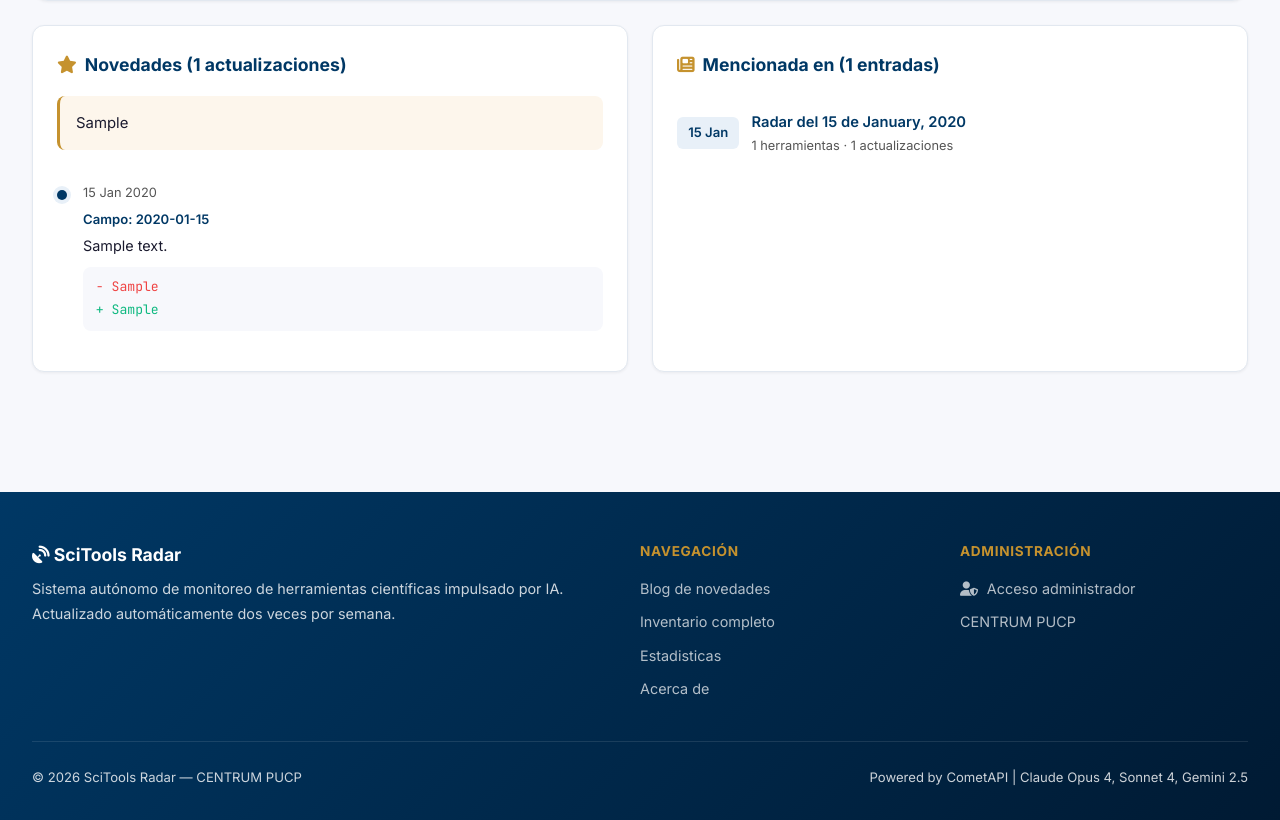
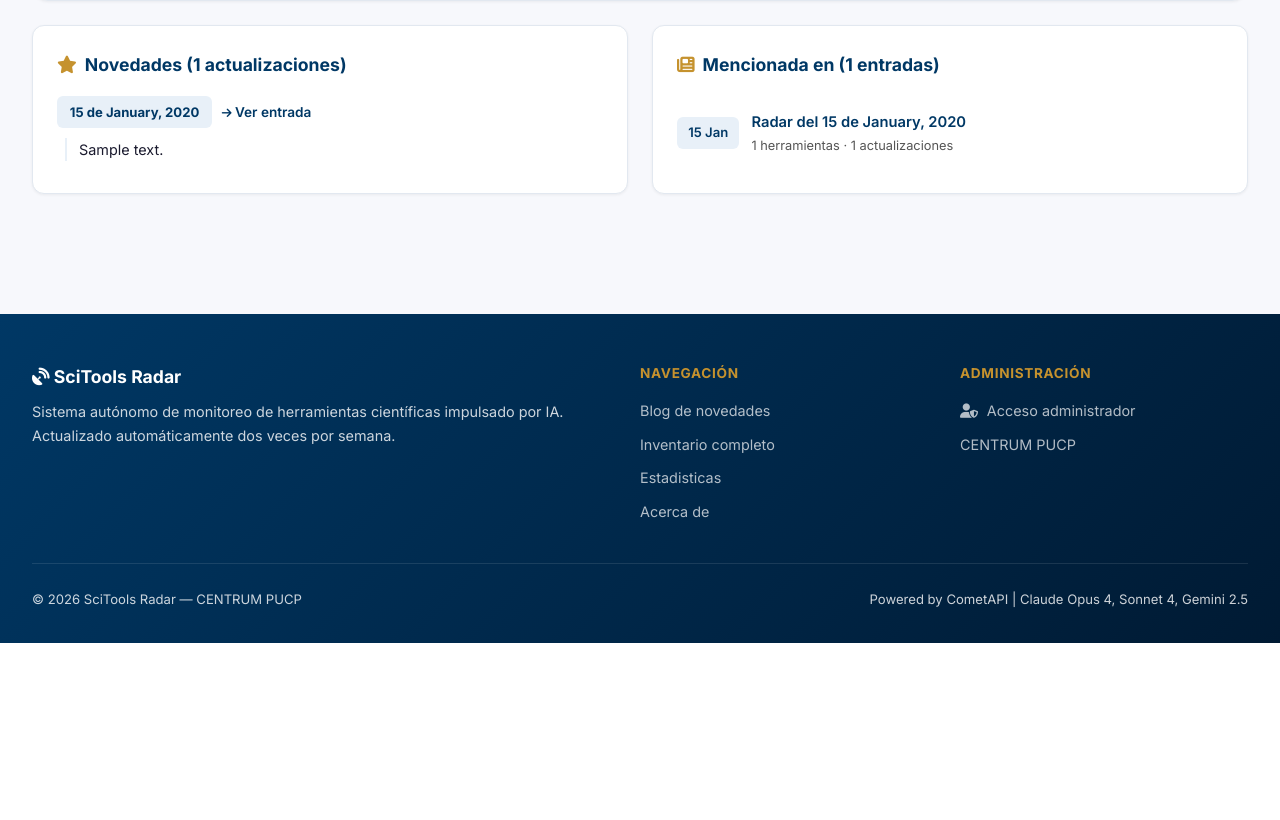
Before and after one commit to jzegarrag-centrum/scitools-radar, a Flask app: a page that uses app/templates/herramienta_detalle.html in a window 1280 px wide. Shown: the part 595-1415 px from the top of the page. After the commit the page ends 1238 px from the top, so only its background shows below. Run offline with Flask 3, Linux system fonts and the light colour scheme; tables that the repository leaves empty hold one stand-in row (values such as "Sample post"); grey boxes marked "Sample" are stand-in pictures.

Commit message:
feat: novedades por entrada temporal, fix bots, actualizar docs
- herramienta_detalle: novedades agrupadas por entrada (fecha + link)
- herramienta_detalle: quitar box editorial amarillo y diffs rojo/verde
- main.py: agrupar updates por entry con OrderedDict
- scheduler: fix double-write (apply_tool_updates antes de create_entry)
- scheduler: merge updater results si writer los omite
- scheduler: descripciones legibles con field_labels mapping
- updater: ALLOWED_FIELDS + features, editorial, logo_url
- updater: prompt mejorado para razones narrativas
- refresh_pipeline: fix platform update cuando ya existe
- about.html: pipeline 6 pasos, quality pipeline, detalle herramienta
- README.md: pipeline 6 pasos, quality pipeline, nuevos archivos

```diff
--- a/app/agent/refresh_pipeline.py
+++ b/app/agent/refresh_pipeline.py
@@ -554,7 +554,7 @@ def _apply_content_update(tool, new_content: Dict) -> None:
     if pricing and pricing != tool.pricing:
         tool.pricing = pricing
 
-    if platform and not tool.platform:
+    if platform and platform != tool.platform:
         tool.platform = platform
 
     tool.auto_updated = True
--- a/app/routes/main.py
+++ b/app/routes/main.py
@@ -102,17 +102,28 @@ def herramienta_detalle(slug):
     except Exception:
         entries = sorted(tool.entries, key=lambda e: e.date, reverse=True)[:10]
 
-    # Actualizaciones
+    # Actualizaciones agrupadas por entrada temporal
     try:
-        updates = tool.updates.order_by(Update.created_at.desc()).limit(10).all()
+        updates = tool.updates.order_by(Update.created_at.desc()).limit(30).all()
     except Exception:
-        updates = sorted(tool.updates, key=lambda u: u.created_at, reverse=True)[:10]
+        updates = sorted(tool.updates, key=lambda u: u.created_at, reverse=True)[:30]
+
+    # Agrupar updates por su entry (fecha temporal)
+    from collections import OrderedDict
+    grouped = OrderedDict()
+    for upd in updates:
+        if upd.entry:
+            if upd.entry not in grouped:
+                grouped[upd.entry] = []
+            grouped[upd.entry].append(upd)
+    grouped_updates = list(grouped.items())  # [(entry, [updates]), ...]
 
     return render_template(
         'herramienta_detalle.html',
         tool=tool,
         entries=entries,
-        updates=updates
+        updates=updates,
+        grouped_updates=grouped_updates
     )
 
 
--- a/app/templates/herramienta_detalle.html
+++ b/app/templates/herramienta_detalle.html
@@ -122,61 +122,52 @@
     .detail-section h2 i {
         color: var(--naranja);
     }
-    .timeline {
+    /* Timeline styles removed — now using entry-group layout */
+    .entry-group {
+        margin-bottom: 1.25rem;
+        padding-bottom: 1.25rem;
+        border-bottom: 1px solid var(--borde);
+    }
+    .entry-group:last-child {
+        border-bottom: none;
+        margin-bottom: 0;
+        padding-bottom: 0;
+    }
+    .entry-group-header {
+        display: flex;
+        align-items: center;
+        gap: 0.6rem;
+        margin-bottom: 0.6rem;
+    }
+    .entry-group-date {
+        background: var(--azul-pale);
+        color: var(--azul);
+        padding: 0.3rem 0.8rem;
+        border-radius: 6px;
+        font-size: 0.82rem;
+        font-weight: 700;
+        white-space: nowrap;
+    }
+    .entry-group-link {
+        font-size: 0.85rem;
+        color: var(--azul);
+        text-decoration: none;
+        font-weight: 600;
+    }
+    .entry-group-link:hover { color: var(--naranja); }
+    .entry-group-items {
         display: flex;
         flex-direction: column;
-        gap: 0;
+        gap: 0.4rem;
+        padding-left: 0.5rem;
     }
-    .timeline-item {
-        display: flex;
-        gap: 1rem;
-        padding: 1rem 0;
-        border-bottom: 1px solid var(--borde);
-        position: relative;
-    }
-    .timeline-item:last-child {
-        border-bottom: none;
-    }
-    .timeline-dot {
-        width: 10px; height: 10px;
-        border-radius: 50%;
-        background: var(--azul);
-        flex-shrink: 0;
-        margin-top: 0.5rem;
-        box-shadow: 0 0 0 4px var(--azul-pale);
-    }
-    .timeline-content {
-        flex: 1;
-    }
-    .timeline-date {
-        font-size: 0.8rem;
-        color: var(--gris-medio);
-        margin-bottom: 0.25rem;
-    }
-    .timeline-field {
-        font-size: 0.82rem;
-        color: var(--azul);
-        font-weight: 600;
-        margin-bottom: 0.25rem;
-    }
-    .timeline-desc {
+    .entry-group-desc {
         font-size: 0.9rem;
         color: var(--gris-oscuro);
+        line-height: 1.6;
+        padding-left: 0.75rem;
+        border-left: 2px solid var(--azul-pale);
     }
-    .change-diff {
-        background: var(--gris-claro);
-        padding: 0.6rem 0.8rem;
-        border-radius: 8px;
-        font-size: 0.82rem;
-        margin-top: 0.5rem;
-        font-family: 'JetBrains Mono', monospace;
-        overflow-wrap: break-word;
-        word-break: break-word;
-        overflow-x: auto;
-        max-width: 100%;
-    }
-    .change-old { color: var(--peligro); }
-    .change-new { color: var(--exito); }
     .entry-list-item {
         display: flex;
         align-items: center;
@@ -223,8 +214,7 @@
         .tool-hero-actions .btn { justify-content: center; }
         .tool-meta-grid { grid-template-columns: 1fr 1fr; gap: 0.75rem; }
         .detail-section { padding: 1.25rem; }
-        .timeline-item { gap: 0.75rem; }
-        .change-diff { font-size: 0.75rem; padding: 0.5rem 0.6rem; }
+        .entry-group-header { flex-wrap: wrap; }
         .entry-list-item { flex-direction: column; align-items: flex-start; gap: 0.35rem; }
     }
     @media (max-width: 480px) {
@@ -238,8 +228,6 @@
         .tool-hero-icon { width: 44px; height: 44px; font-size: 1.1rem; border-radius: 10px; }
         .detail-section { padding: 1rem; }
         .detail-section h2 { font-size: 0.95rem; }
-        .timeline-desc { font-size: 0.82rem; }
-        .change-diff { font-size: 0.7rem; padding: 0.4rem 0.5rem; }
         .entry-list-info a { font-size: 0.85rem; }
         .entry-list-stats { font-size: 0.75rem; }
     }
@@ -366,41 +354,37 @@
 </div>
 
 <div class="two-col">
-    <!-- Novedades (editorial) + Updates Timeline -->
+    <!-- Novedades agrupadas por entrada temporal -->
     <div class="detail-section">
-        <h2><i class="fas fa-star"></i> Novedades ({{ updates|length }} actualizaciones)</h2>
+        <h2><i class="fas fa-star"></i> Novedades{% if updates %} ({{ updates|length }} actualizaciones){% endif %}</h2>
 
-        {# Editorial: sección narrativa de novedades generada por IA o editorial #}
-        {% if tool.editorial %}
-        <div style="background: var(--naranja-light); border-left: 3px solid var(--naranja); padding: 0.9rem 1rem; border-radius: 8px; margin-bottom: 1rem; font-size: 0.93rem; line-height: 1.7; color: var(--gris-oscuro);">
-            {{ tool.editorial }}
-        </div>
-        {% endif %}
-
-        {% if updates %}
-        <div class="timeline">
-            {% for update in updates %}
-            <div class="timeline-item">
-                <div class="timeline-dot"></div>
-                <div class="timeline-content">
-                    <div class="timeline-date">{{ update.created_at.strftime('%d %b %Y') if update.created_at else '' }}</div>
-                    <div class="timeline-field">Campo: {{ update.field_updated }}</div>
-                    {% if update.description %}
-                    <div class="timeline-desc">{{ update.description }}</div>
-                    {% endif %}
-                    {% if update.old_value and update.new_value %}
-                    <div class="change-diff">
-                        <div class="change-old">- {{ update.old_value|truncate(120) }}</div>
-                        <div class="change-new">+ {{ update.new_value|truncate(120) }}</div>
+        {% if grouped_updates %}
+        <div>
+            {% for entry, entry_updates in grouped_updates %}
+            <div class="entry-group">
+                <div class="entry-group-header">
+                    <span class="entry-group-date">{{ entry.date.strftime('%d de %B, %Y') }}</span>
+                    <a href="{{ url_for('main.entrada_detalle', date_str=entry.date.isoformat()) }}" class="entry-group-link">
+                        <i class="fas fa-arrow-right" style="font-size: 0.7rem;"></i> Ver entrada
+                    </a>
+                </div>
+                <div class="entry-group-items">
+                    {% for update in entry_updates %}
+                    <div class="entry-group-desc">
+                        {% if update.description %}
+                        {{ update.description }}
+                        {% else %}
+                        Actualización en {{ update.field_updated }}{% if update.new_value %}: {{ update.new_value|truncate(150) }}{% endif %}
+                        {% endif %}
                     </div>
-                    {% endif %}
+                    {% endfor %}
                 </div>
             </div>
             {% endfor %}
         </div>
-        {% elif not tool.editorial %}
+        {% else %}
         <p style="color: var(--gris-medio); font-size: 0.92rem; text-align: center; padding: 2rem;">
-            <i class="fas fa-check-circle" style="color: var(--exito);"></i> Sin novedades registradas aún.
+            <i class="fas fa-info-circle" style="color: var(--azul);"></i> Sin novedades registradas aún.
         </p>
         {% endif %}
     </div>
```
Also changed, not shown: app/agent/scheduler.py (+35 -3 lines), app/agent/updater.py (+10 -3 lines), app/templates/about.html (+35 -16 lines), README.md.
